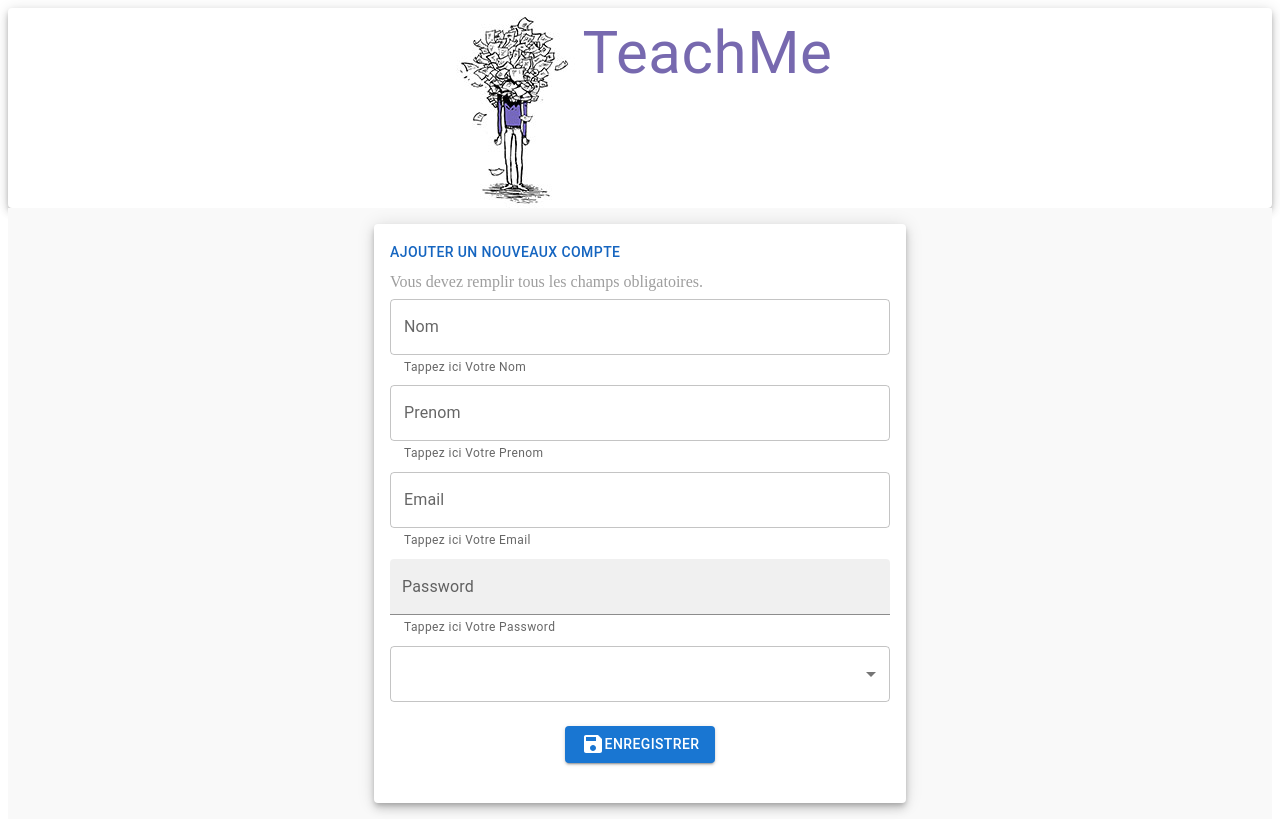
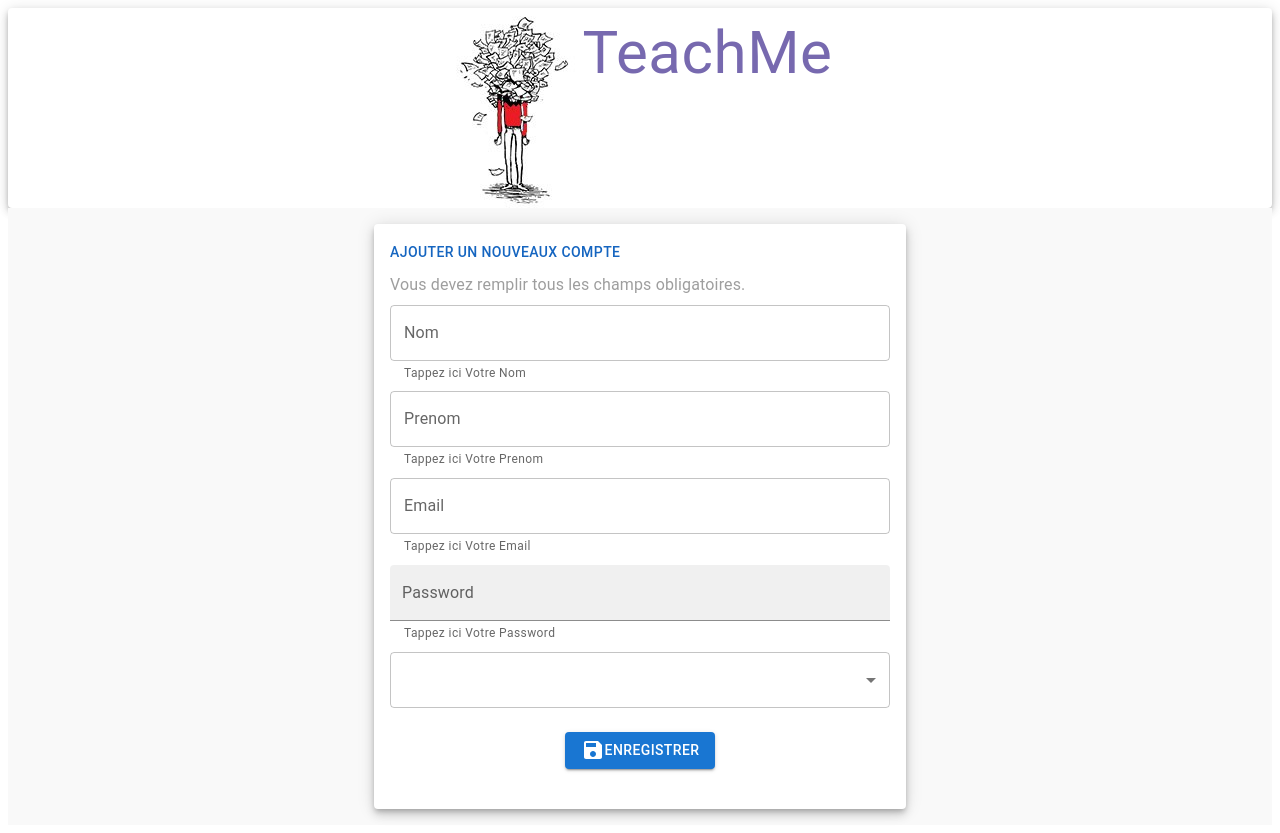
Before and after one commit to youssefradid/teach-me-reactjs, a React (Create React App) app: page /addpage in a window 1280 px wide. Built offline with nearby package versions, Linux system fonts and the light colour scheme.

Commit message:
front modif

```diff
--- a/src/pages/AddPage.jsx
+++ b/src/pages/AddPage.jsx
@@ -39,7 +39,7 @@ export default function AddPage() {
 
             <Stack spacing={1}>
                 <Typography color={blue[800]} variant='button'>Ajouter un nouveaux compte</Typography>
-                <Typography color={grey[500]} variant='h8'>Vous devez remplir tous les champs obligatoires. </Typography>
+                <Typography color={grey[500]} variant='body1'>Vous devez remplir tous les champs obligatoires. </Typography>
                 <TextField label="Nom" variant="outlined" helperText="Tappez ici Votre Nom"/>
                 <TextField label="Prenom" variant="outlined" helperText="Tappez ici Votre Prenom"/>
                 <TextField label="Email" variant="outlined" helperText="Tappez ici Votre Email"/>
--- a/src/pages/LoginForm.jsx
+++ b/src/pages/LoginForm.jsx
@@ -28,7 +28,7 @@ export default function RegisterForm() {
                   <Typography color={blue[800]} variant='button'>Login Page</Typography>
 
                   <TextField label="Email" variant="outlined" helperText="Tappez ici Votre Email" required />
-                  <TextField type="password" label="Password" variant="outlined" helperText="Tappez ici Votre mot de passe" required/>
+                  <TextField type="Mot de passe" label="Password" variant="outlined" helperText="Tappez ici Votre mot de passe" required/>
 
               </Stack>
 
```
Also changed, not shown: public/teach-me.jpg.
